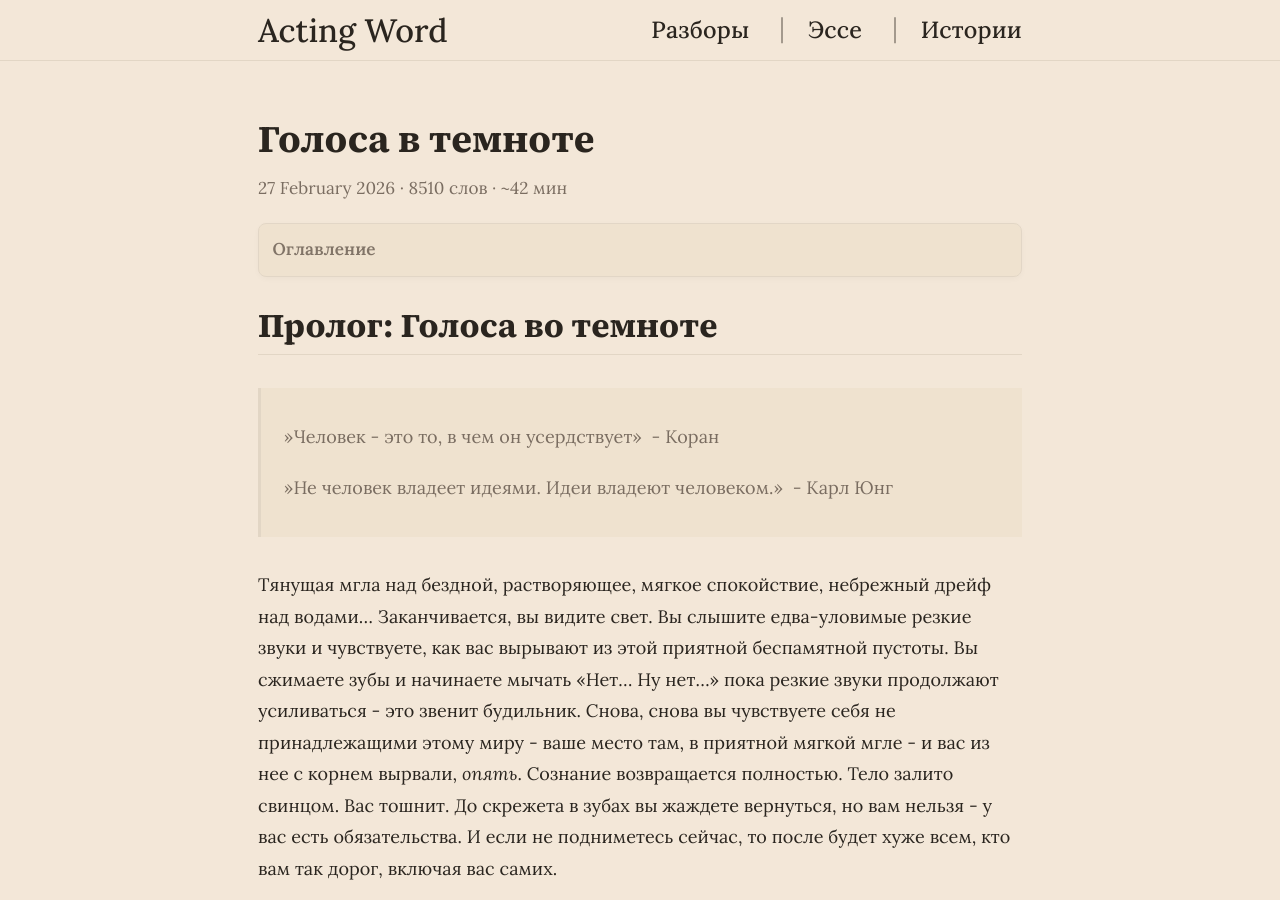
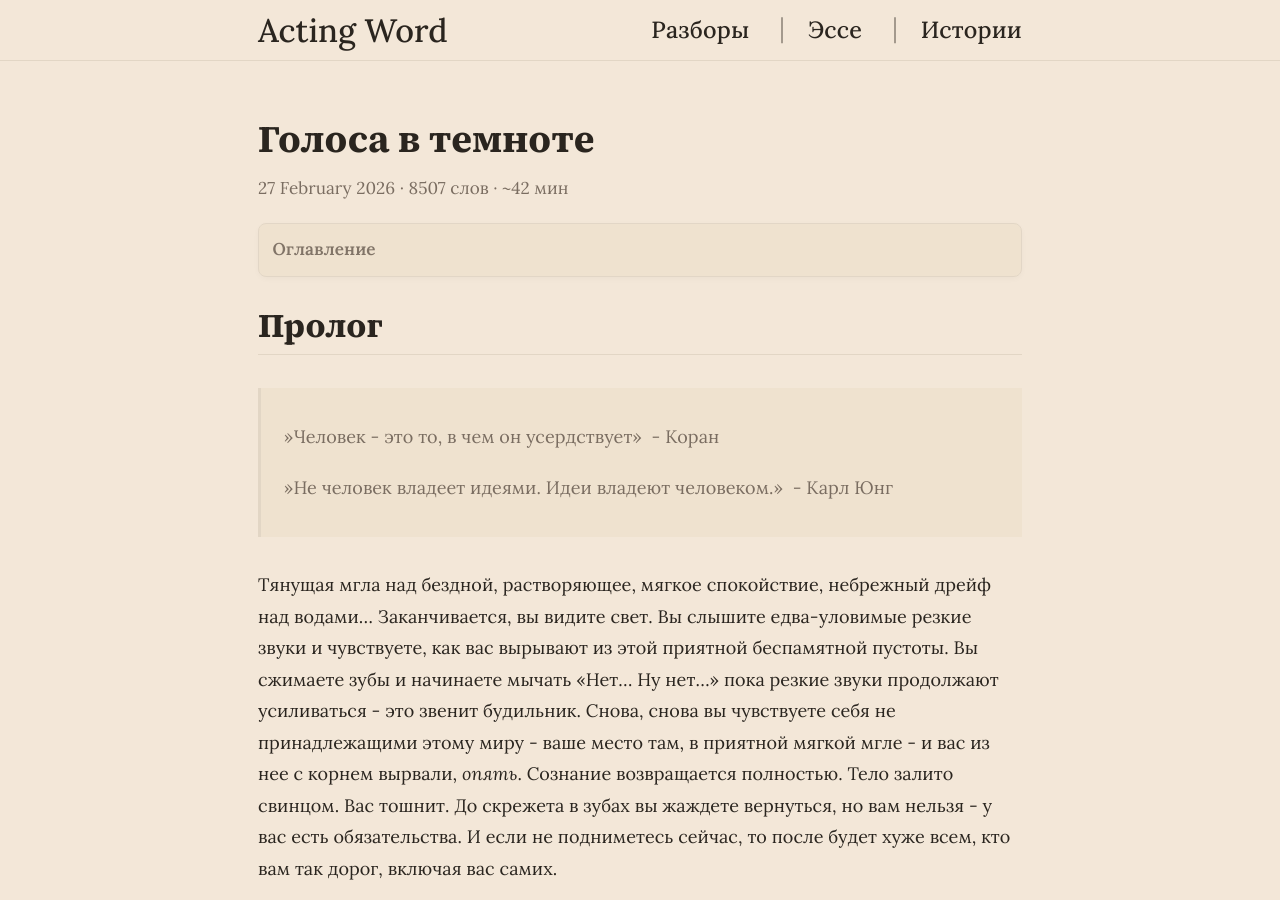
Before and after one commit to Abirmann/blog, a Jekyll site: the page built from _essays/voices-in-the-dark.md, in a window 1280 px wide and 900 px high. Built offline with Jekyll 4.4.1, drawn with Linux system fonts in a browser that asks for light colours.

Commit message:
правки

```diff
--- a/_essays/voices-in-the-dark.md
+++ b/_essays/voices-in-the-dark.md
@@ -3,7 +3,7 @@ title: Голоса в темноте
 date: 2026-02-27
 ---
 
-# Пролог: Голоса во темноте
+# Пролог
 
 > "Человек - это то, в чем он усердствует"
 > - Коран
```
